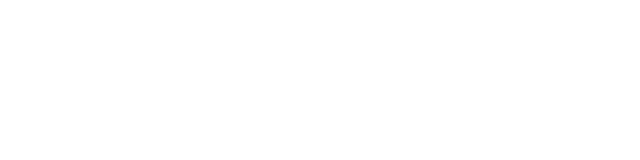
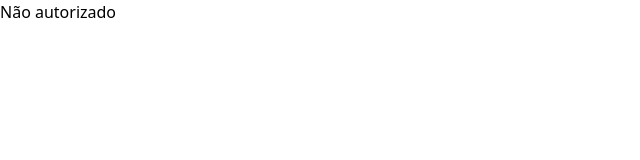
Before and after one commit to marlon-borges/syki-frontend, a React app: page / in a window 1280 px wide. Before the commit this address had no page. Shown: the top 160 px of the page, without its empty margins (0-640 px from the left). Built offline with nearby package versions, Linux system fonts and the light colour scheme; the HTML template or start-up script is replaced by a standard one.

Commit message:
feat: redirect user when accessing base paths

```diff
--- a/src/index.tsx
+++ b/src/index.tsx
@@ -1,6 +1,6 @@
 import React from 'react';
 import ReactDOM from 'react-dom/client';
-import { BrowserRouter, Route, Routes } from 'react-router';
+import { BrowserRouter, Navigate, Route, Routes } from 'react-router';
 import './styles/global.css';
 import { AcademicRoutes } from '@/routes/AcademicRoutes';
 import { TeacherRoutes } from '@/routes/TeacherRoutes';
@@ -23,14 +23,18 @@
                <Route path="/reset-password" element={<ResetPasswordPage />} />
                /* Protected */
                <Route path="/academic" element={<ProtectedLayout />}>
+                  <Route index element={<Navigate to="campi" replace />} />
                   {AcademicRoutes()}
                </Route>
                <Route path="/teacher" element={<ProtectedLayout />}>
+                  <Route index element={<Navigate to="home" replace />} />
                   {TeacherRoutes()}
                </Route>
                <Route path="/student" element={<ProtectedLayout />}>
+                  <Route index element={<Navigate to="home" replace />} />
                   {StudentRoutes()}
                </Route>
+               <Route path="*" element={<h1>Não autorizado</h1>} />
             </Routes>
          </BrowserRouter>
       </React.StrictMode>,
```
